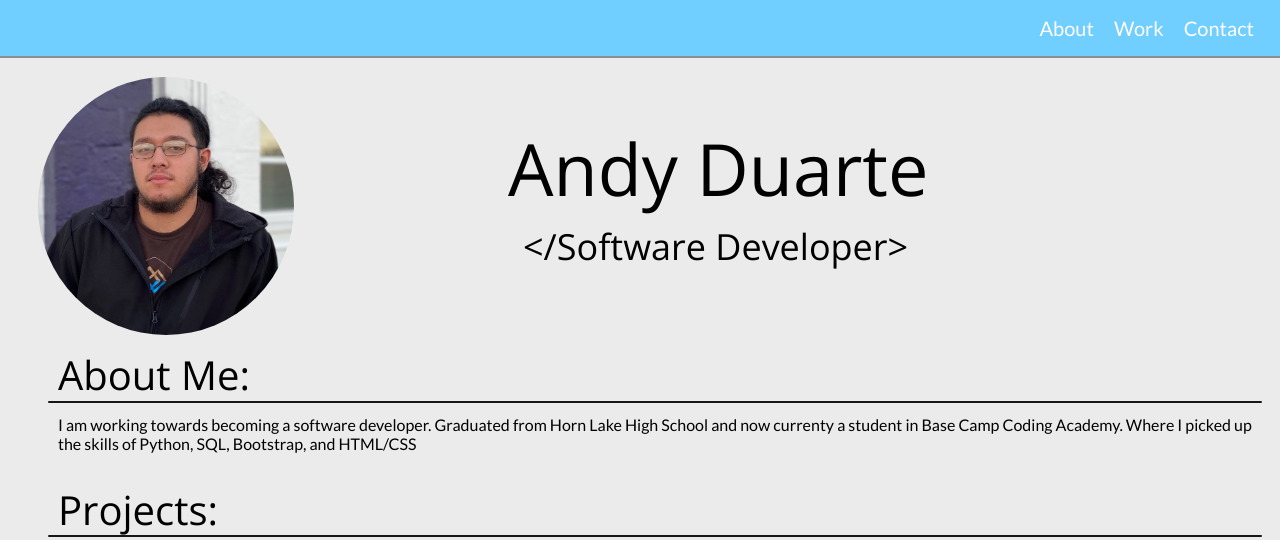
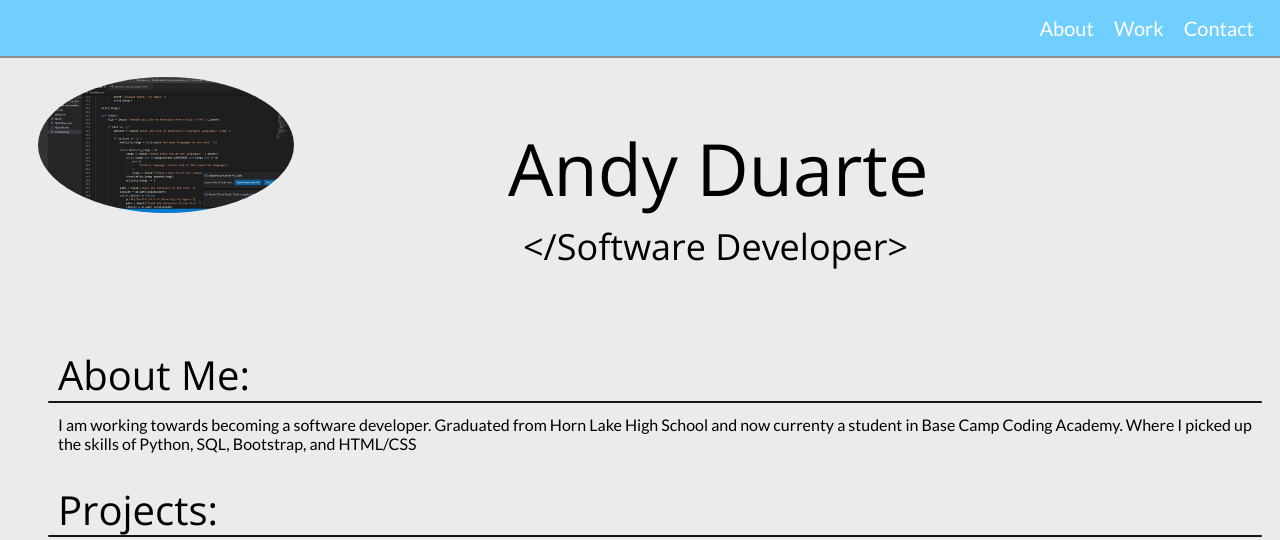
Before and after one commit to andyduarte47/andyduarte47.github.io, a plain HTML site: page index.html in a window 1280 px wide. Shown: the top 540 px of the page. Drawn offline with nearby package versions, Linux system fonts and the light colour scheme.

Commit message:
testing image

```diff
--- a/index.html
+++ b/index.html
@@ -24,7 +24,7 @@
     </header>
     <div class="container">
       <div class="border">
-        <img src="IMG-5830.JPG" class="picture" />
+        <img src="H5wGbMP.jpg" class="picture" />
         <h1 style="font-family: 'Open Sans', sans-serif" class="name">
           Andy Duarte
         </h1>
```
